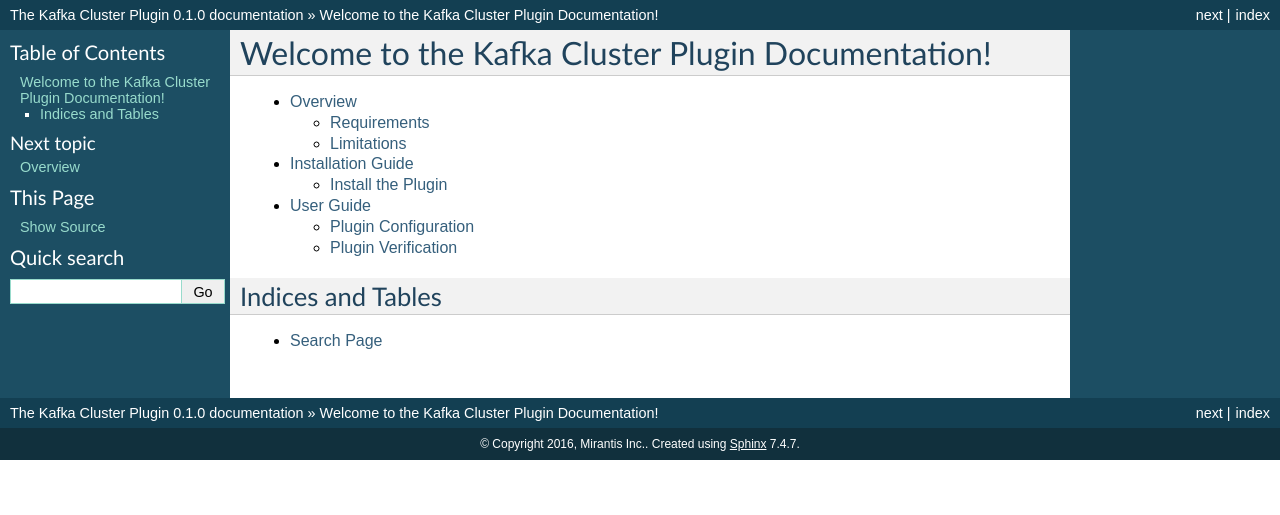
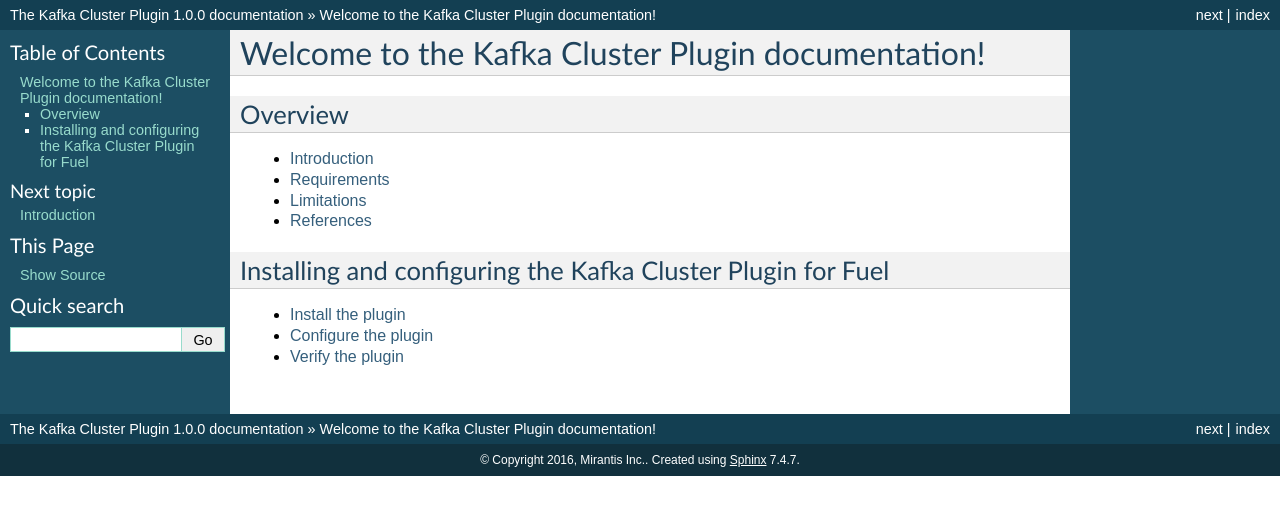
Before and after one commit to openstack-archive/fuel-plugin-kafka, a Sphinx documentation site: the page built from docs/source/index.rst, in a window 1280 px wide. Shown: the top 515 px of the page. Built offline with Sphinx 7.4.7, drawn with Linux system fonts in a browser that asks for light colours.

Commit message:
[Docs] Edits the plugin guide structure
Edits the table of contents and overall structure of the
Kafka Cluster Plugin documentation.

Change-Id: Ic0d5e06bef2923e5b0740b47ff254f634f58d9be

```diff
--- a/docs/source/conf.py
+++ b/docs/source/conf.py
@@ -6,8 +6,8 @@
 master_doc = 'index'
 project = u'The Kafka Cluster Plugin'
 copyright = u'2016, Mirantis Inc.'
-version = '0.1'
-release = '0.1.0'
+version = '1.0'
+release = '1.0.0'
 exclude_patterns = [
 ]
 pygments_style = 'sphinx'
--- a/docs/source/guide.rst
+++ b/docs/source/configure.rst
@@ -1,12 +1,11 @@
-User Guide
-==========
+.. _configure_plugin:
+
+Configure the plugin
+~~~~~~~~~~~~~~~~~~~~
 
 Once the *Kafka Plugin* is installed following the instructions of
 the :ref:`Installation Guide`, you can add Kafka nodes to new or
 existing Mirantis OpenStack (MOS) environment.
-
-Plugin Configuration
---------------------
 
 To use the *Kafka Plugin*, you need to add nodes with Kafka role `Add a node to an OpenStack environment
 <http://docs.openstack.org/developer/fuel-docs/userdocs/fuel-user-guide/configure-environment/add-nodes.html>`_.
@@ -43,34 +42,3 @@
 5. `Deploy your changes
    <http://docs.openstack.org/developer/fuel-docs/userdocs/fuel-user-guide/deploy-environment.html>`_
    once you are done with the configuration of your environment.
-
-Plugin Verification
--------------------
-
-#. On the Fuel Master node, find the IP address of a node where the
-   Kafka is installed using the :command:`fuel nodes` command:
-
-   .. code-block:: console
-
-    [root@fuel ~]# fuel nodes
-    id|status|name            |cluster|ip  |mac |roles               |
-    --|------|----------------|-------|----|-------------------------|
-    1 |ready |Untitled (fa:87)| 1     |... |... |kafka               |
-    2 |ready |Untitled (12:aa)| 1     |... |... |kafka               |
-    3 |ready |Untitled (4e:6e)| 1     |... |... |kafka               |
-
-
-#. Log in to any of these nodes using SSH, for example, to ``node-1``.
-#. Run the following command:
-
-   .. code-block:: console
-
-    root@node-1:~# netstat -ntpl | grep java
-    tcp6       0      0 :::9092                 :::*                    LISTEN      14702/java
-    tcp6       0      0 :::2181                 :::*                    LISTEN      9710/java
-    tcp6       0      0 :::9990                 :::*                    LISTEN      14702/java
-
-   You will see that Kafka and Zookeeper are running and listening theirs ports:
-   2181 - Zookeeper, 9092 and 9990 - Kafka.
-
-#. Additionally you can test sending/receiving messages with instructions on `Quick Start Guide (Step 3 - Step 5) <http://kafka.apache.org/documentation.html#quickstart>`_
--- a/docs/source/index.rst
+++ b/docs/source/index.rst
@@ -1,15 +1,24 @@
-=====================================================
-Welcome to the Kafka Cluster Plugin Documentation!
-=====================================================
+==================================================
+Welcome to the Kafka Cluster Plugin documentation!
+==================================================
+
+Overview
+========
+
+.. toctree::
+   :maxdepth: 1
+
+   intro
+   requirements
+   limitations
+   references
+
+Installing and configuring the Kafka Cluster Plugin for Fuel
+============================================================
 
 .. toctree::
    :maxdepth: 2
 
-   description
-   installation
-   guide
-
-Indices and Tables
-==================
-
-* :ref:`search`
+   install
+   configure
+   verify
--- a/docs/source/installation.rst
+++ b/docs/source/install.rst
@@ -1,10 +1,7 @@
-.. _installation guide:
+.. _installation:
 
-Installation Guide
-==================
-
-Install the Plugin
-------------------
+Install the plugin
+~~~~~~~~~~~~~~~~~~
 
 To install the *Kafka Plugin*, you need to follow these steps.
 
@@ -18,18 +15,18 @@
    <http://docs.openstack.org/developer/fuel-docs/userdocs/fuel-install-guide/intro/intro_fuel_intro.html>`_
    with secure copy (scp)::
 
-     # scp fuel-plugin-ceilometer-redis/kafka-0.1-0.1.0-1.noarch.rpm /
+     # scp fuel-plugin-ceilometer-redis/kafka-1.0-0.1.0-1.noarch.rpm /
      root@:<the_Fuel_Master_node_IP address>:/tmp
 
 #. Log into the Fuel Master node and install the plugin::
 
     # ssh root@:<the_Fuel_Master_node_IP address>
     [root@fuel-master ~]# cd /tmp
-    [root@fuel-master ~]# fuel plugins --install kafka-0.1-0.1.0-1.noarch.rpm
+    [root@fuel-master ~]# fuel plugins --install kafka-1.0-0.1.0-1.noarch.rpm
 
 #. Verify that the plugin is installed correctly::
 
     [root@fuel-master ~]# fuel plugins list
     id | name  | version | package_version | releases
     ---+-------+---------+-----------------+--------------------
-    1  | kafka | 0.1.0   | 4.0.0           | ubuntu (mitaka-9.0)
+    1  | kafka | 1.0.0   | 4.0.0           | ubuntu (mitaka-9.0)
```
Also changed, not shown: docs/source/description.rst (deleted, +0 -41 lines), docs/source/intro.rst (added, +19 -0 lines), docs/source/limitations.rst (added, +14 -0 lines), docs/source/references.rst (added, +10 -0 lines), docs/source/requirements.rst (added, +10 -0 lines), docs/source/verify.rst (added, +32 -0 lines).
